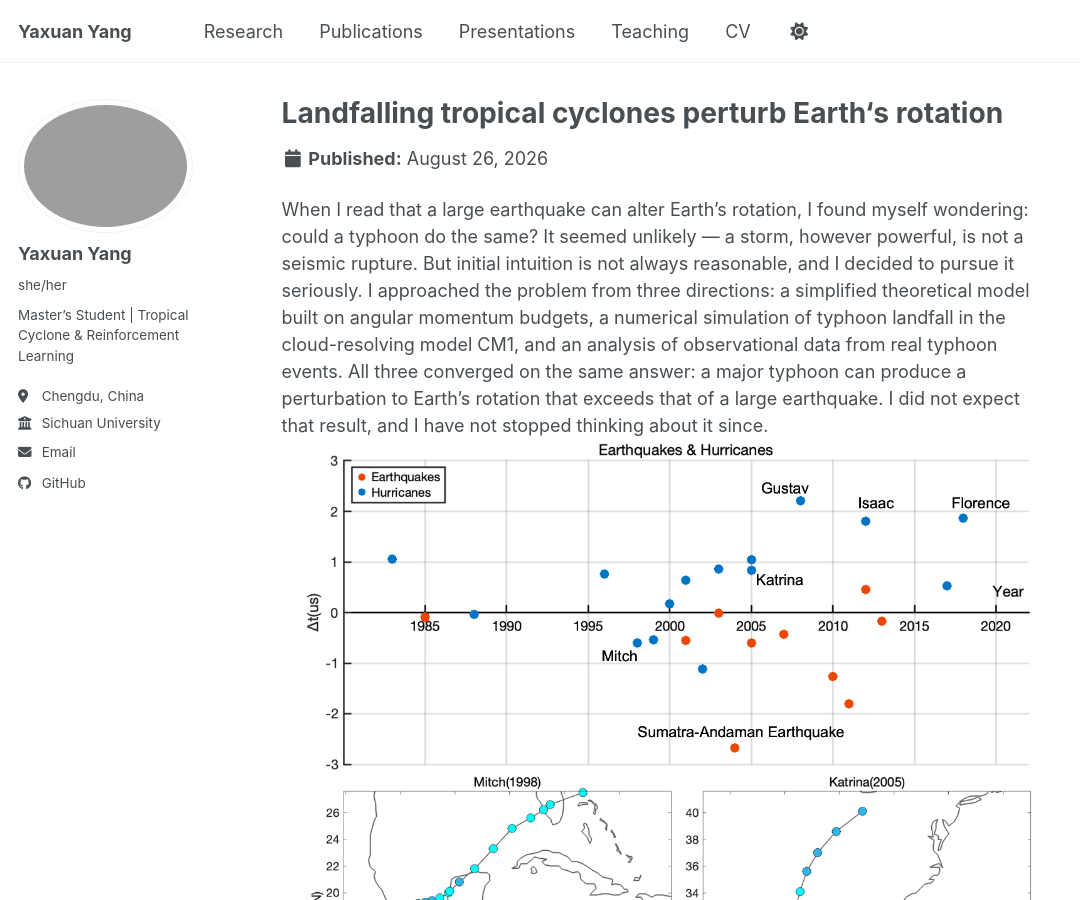
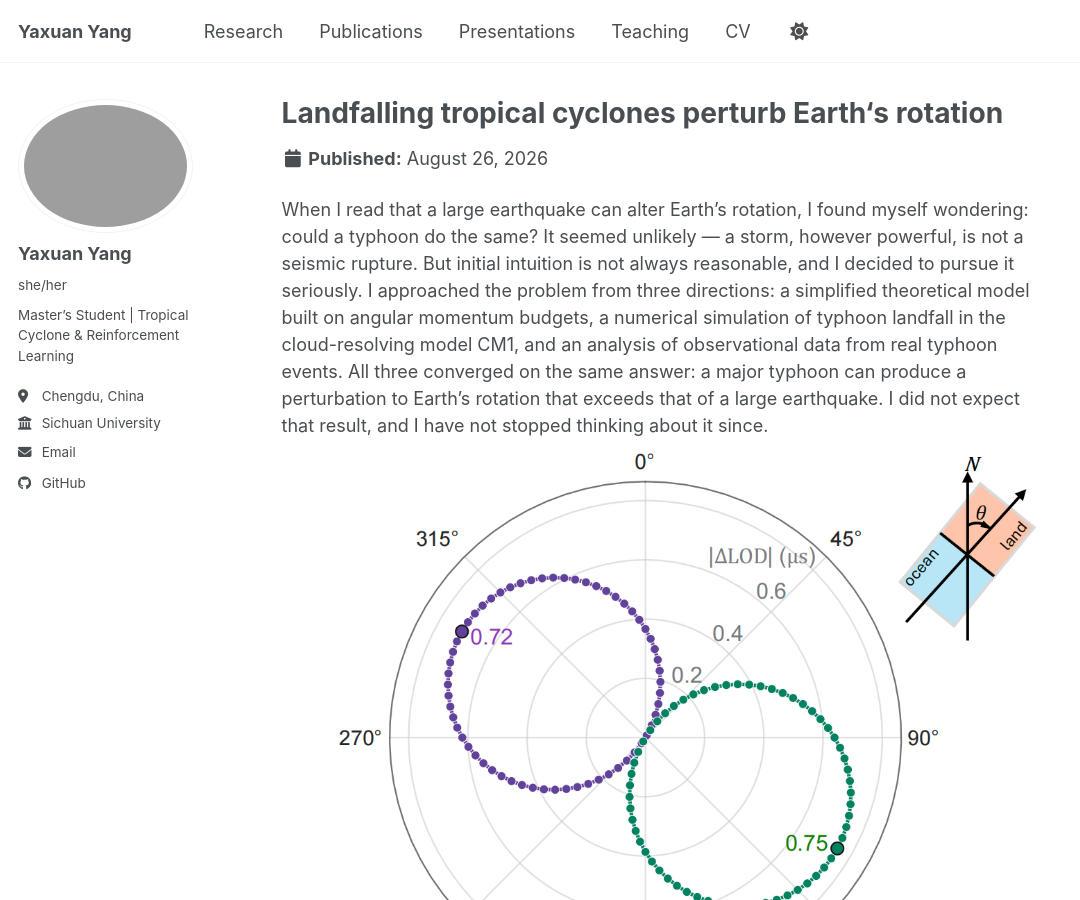
Before and after one commit to yyx-git/yyx-git.github.io, a Jekyll site: the page built from _portfolio/portfolio-1.md, in a window 1280 px wide and 900 px high. Shown: the whole window, without its empty margins (0-1080 px from the left). Built offline with Jekyll 4.4.1, drawn with Linux system fonts in a browser that asks for light colours; a script bundle is joined from its source files by our own code; library files that are not in the unit come from our copies.

Commit message:
Update portfolio-1.md

```diff
--- a/_portfolio/portfolio-1.md
+++ b/_portfolio/portfolio-1.md
@@ -1,8 +1,8 @@
 ---
 title: "Landfalling tropical cyclones perturb Earth‘s rotation"
-excerpt: "This project explores how landfalling tropical cyclones affect Earth’s rotation. We show that as a cyclone moves across land, surface friction enables a direct exchange of angular momentum with the solid Earth, leading to short-term day-to-day rotational variations. Notably, the magnitude of this effect is comparable to that associated with major earthquakes. <br/><img src='/images/Landfall1.png'>"
+excerpt: "This project explores how landfalling tropical cyclones affect Earth’s rotation. We show that as a cyclone moves across land, surface friction enables a direct exchange of angular momentum with the solid Earth, leading to short-term day-to-day rotational variations. Notably, the magnitude of this effect is comparable to that associated with major earthquakes. <br/><img src='/images/typhoon_earth_1.png'>"
 collection: portfolio
 ---
 
 When I read that a large earthquake can alter Earth's rotation, I found myself wondering: could a typhoon do the same? It seemed unlikely — a storm, however powerful, is not a seismic rupture. But initial intuition is not always reasonable, and I decided to pursue it seriously. I approached the problem from three directions: a simplified theoretical model built on angular momentum budgets, a numerical simulation of typhoon landfall in the cloud-resolving model CM1, and an analysis of observational data from real typhoon events. All three converged on the same answer: a major typhoon can produce a perturbation to Earth's rotation that exceeds that of a large earthquake. I did not expect that result, and I have not stopped thinking about it since.
-<img src="/images/ty_earth.png" alt="results">
+<img src="/images/typhoon_earth_2.png" alt="results">
```
